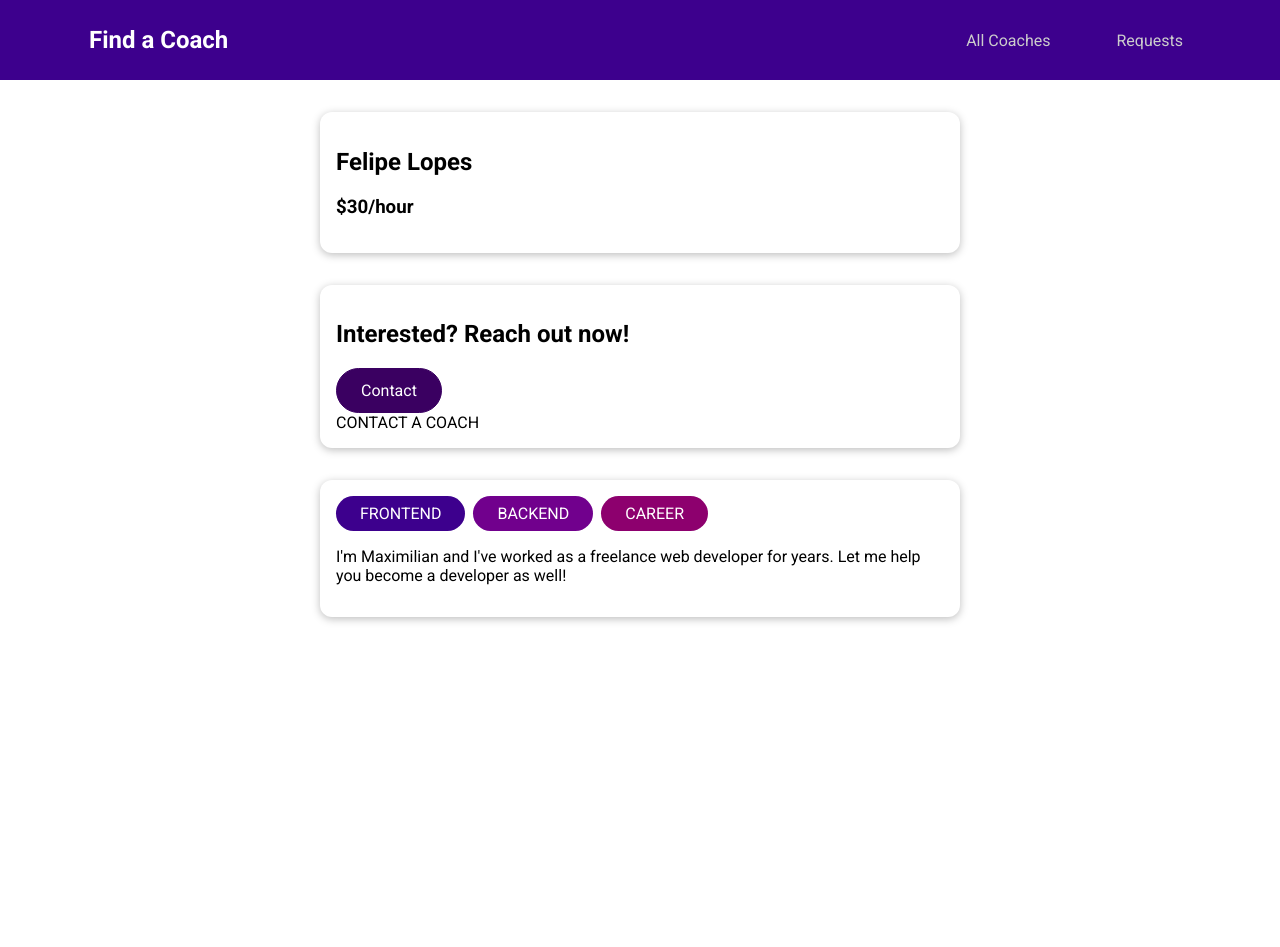
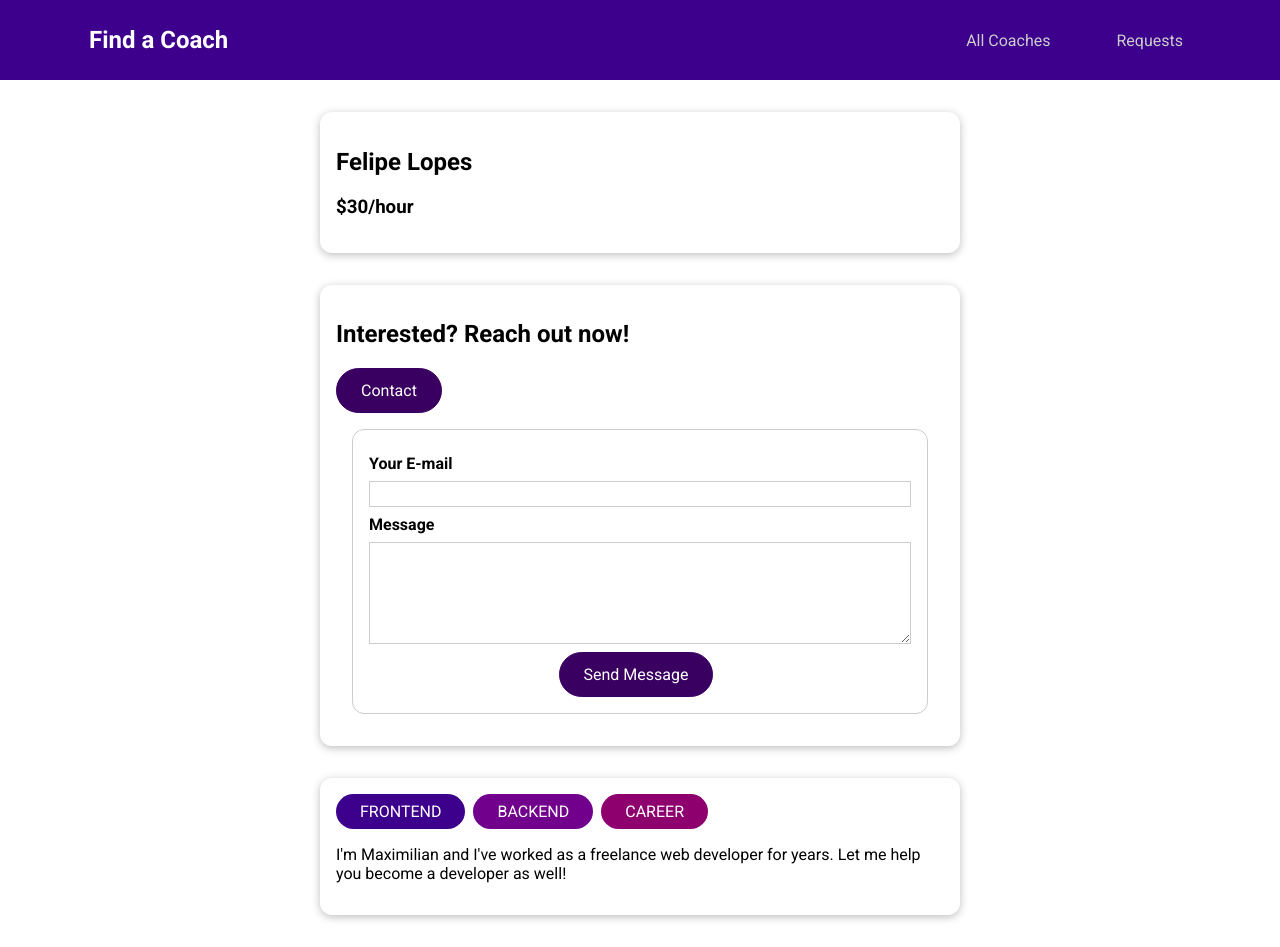
Before and after one commit to felipe-luis/find-a-coach, a Vue app: page /coaches/c1/contact in a window 1280 px wide. Before the commit the page ends 800 px from the top, so only its background shows below. Built offline with nearby package versions, Linux system fonts and the light colour scheme.

Commit message:
Adiciona página para contactar um coach, adiciona exibição das requests feitas e criação da store de requests

```diff
--- /dev/null
+++ b/src/components/requests/RequestItem.vue
@@ -0,0 +1,42 @@
+<template>
+    <li>
+        <div>
+            <a :href="emailLink">{{ email }}</a>
+        </div>
+        <p>{{ message }}</p>
+    </li>
+</template>
+
+<script>
+export default{
+    props:['email', 'message'],
+    computed:{
+        emailLink(){
+            return 'mailto: ' + this.email
+        }
+    }
+}
+</script>
+
+<style scoped>
+li {
+  margin: 1rem 0;
+  border: 1px solid #ccc;
+  padding: 1rem;
+}
+
+a {
+  color: #3d008d;
+  text-decoration: none;
+  font-weight: bold;
+}
+
+a:hover,
+a:active {
+  color: #8d007a;
+}
+
+p {
+  margin: 0.5rem 0 0 0;
+}
+</style>
--- a/src/pages/requests/ContactCoach.vue
+++ b/src/pages/requests/ContactCoach.vue
@@ -1,3 +1,90 @@
 <template>
-    CONTACT A COACH
+    <form @submit.prevent="submitForm">
+        <div class="form-control">
+            <label for="email">Your E-mail</label>
+            <input type="text" id="email" v-model.trim="email">
+        </div>
+        <div class="form-control">
+            <label for="message">Message</label>
+            <textarea id="message" rows="5" v-model.trim="message"></textarea>
+        </div>
+        <p class="errors" v-if="!formIsValid">Please enter a valid email and non-empty message!</p>
+        <div class="actions">
+            <BaseButton>Send Message</BaseButton>
+        </div>
+    </form>
 </template>
+
+<script>
+export default{
+    data(){
+        return{
+            email: '',
+            message: '',
+            formIsValid: true,
+        }
+    },
+    methods:{
+        submitForm(){
+            this.formIsValid = true;
+            if(this.email === '' || !this.email.includes('@') || this.message === ''){
+                this.formIsValid = false;
+                return;
+            }
+
+            this.$store.dispatch('requests/contactCoach', {
+                email: this.email,
+                message: this.message,
+                coachId: this.$route.params.id
+            } )
+
+            this.$router.replace('/coaches')
+        },
+    }
+}
+</script>
+
+
+<style scoped>
+form {
+  margin: 1rem;
+  border: 1px solid #ccc;
+  border-radius: 12px;
+  padding: 1rem;
+}
+
+.form-control {
+  margin: 0.5rem 0;
+}
+
+label {
+  font-weight: bold;
+  margin-bottom: 0.5rem;
+  display: block;
+}
+
+input,
+textarea {
+  display: block;
+  width: 100%;
+  font: inherit;
+  border: 1px solid #ccc;
+  padding: 0.15rem;
+}
+
+input:focus,
+textarea:focus {
+  border-color: #3d008d;
+  background-color: #faf6ff;
+  outline: none;
+}
+
+.errors {
+  font-weight: bold;
+  color: red;
+}
+
+.actions {
+  text-align: center;
+}
+</style>
--- a/src/pages/requests/RequestReceived.vue
+++ b/src/pages/requests/RequestReceived.vue
@@ -1,3 +1,51 @@
 <template>
-    REQUESTS
+    <section>
+        <BaseCard>
+            <header>
+                <h2>Requests Received</h2>
+            </header>
+            <ul v-if="hasRequests">
+                <RequestItem v-for="request in receivedRequests" :key="request.id" :email="request.userEmail" :message="request.message"></RequestItem>
+            </ul>
+
+            <h3 v-else>You haven't received any requests yet!</h3>
+        </BaseCard>
+    </section>
 </template>
+
+<script>
+import RequestItem from '@/components/requests/RequestItem.vue';
+
+export default{
+    components:{
+        RequestItem
+    },
+    computed:{
+        receivedRequests(){
+            return this.$store.getters['requests/requests'];
+        },
+        hasRequests(){
+            return this.$store.getters['requests/hasRequests']
+        }
+    }
+}
+</script>
+
+
+
+<style scoped>
+header {
+  text-align: center;
+}
+
+ul {
+  list-style: none;
+  margin: 2rem auto;
+  padding: 0;
+  max-width: 30rem;
+}
+
+h3 {
+  text-align: center;
+}
+</style>
--- a/src/store/index.js
+++ b/src/store/index.js
@@ -1,9 +1,11 @@
 import { createStore } from "vuex";
 import coachesModule from './modules/coaches/index.js'
+import requestsModule from './modules/requests/index.js'
 
 const store = createStore({
     modules:{
         coaches: coachesModule,
+        requests: requestsModule
     },
     state(){
         return{
--- /dev/null
+++ b/src/store/modules/requests/actions.js
@@ -0,0 +1,11 @@
+export default{
+    contactCoach(context, payload){
+        const newRequest = {
+            id: new Date().toISOString(),
+            coachId: payload.coachId,
+            userEmail: payload.email,
+            message: payload.message
+        }
+        context.commit('addRequests', newRequest);
+    }
+};
--- /dev/null
+++ b/src/store/modules/requests/getters.js
@@ -0,0 +1,8 @@
+export default{
+    requests(state){
+        return state.requests;
+    },
+    hasRequests(state){
+        return state.requests && state.requests.length > 0
+    }
+}
--- /dev/null
+++ b/src/store/modules/requests/index.js
@@ -0,0 +1,16 @@
+import mutations from './mutations.js'
+import actions from './actions.js'
+import getters from './getters.js'
+
+export default{
+    namespaced: true,
+    state(){
+        return{
+            requests: []
+        }
+    },
+    mutations,
+    actions,
+    getters,
+
+}
--- /dev/null
+++ b/src/store/modules/requests/mutations.js
@@ -0,0 +1,5 @@
+export default{
+    addRequests(state, payload){
+        state.requests.push(payload)
+    }
+}
```
